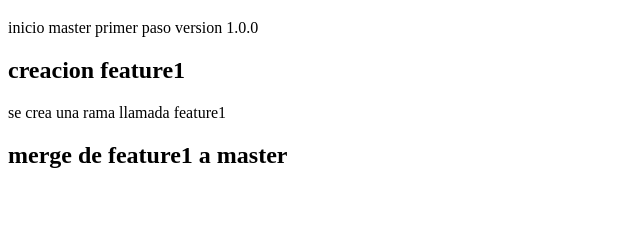
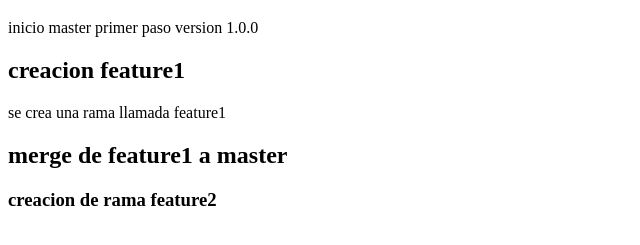
Before and after one commit to alejoavilag/collaborativeSoftware, a plain HTML site: page index.html in a window 1280 px wide. Shown: the part 61-306 px from the top of the page, without its empty margins (0-640 px from the left). Drawn offline with Linux system fonts and the light colour scheme.

Commit message:
[ADD] branch feature2 create

```diff
--- a/index.html
+++ b/index.html
@@ -11,5 +11,6 @@
     <h2>creacion feature1</h2>
     <p>se crea una rama llamada feature1</p>
     <h2>merge de feature1 a master</h2>
+    <h3>creacion de rama feature2</h3>
 </body>
 </html>
```
